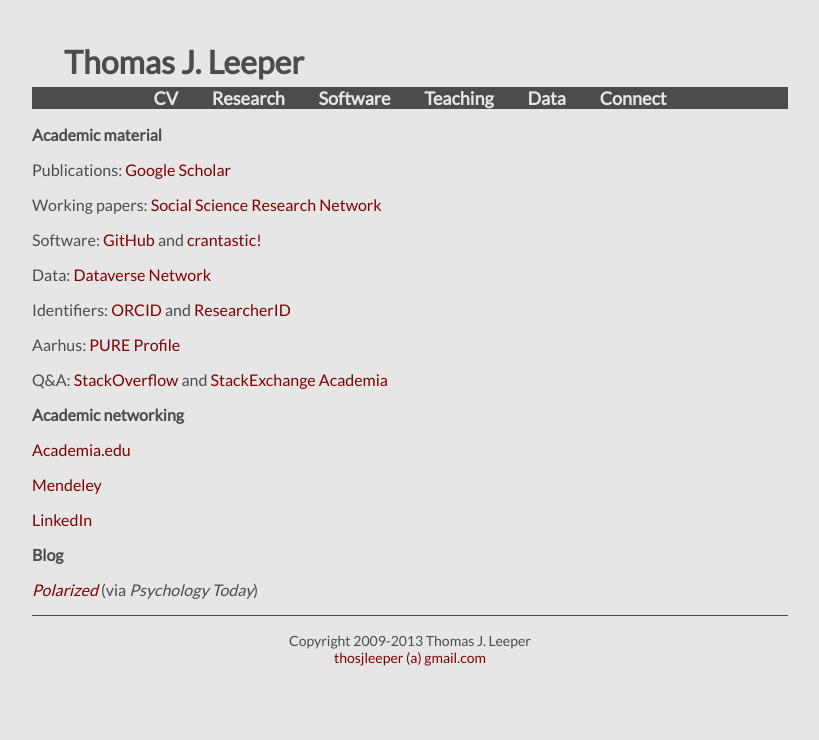
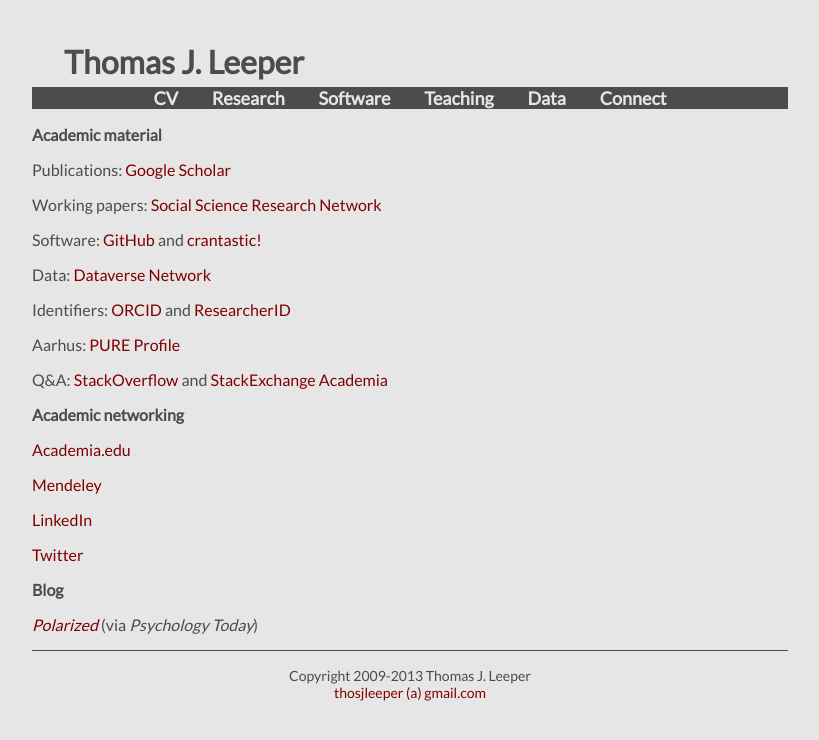
Before and after one commit to leeper/leeper.github.io, a Jekyll site: the page built from contact.md, in a window 1280 px wide. Shown: the top 740 px of the page, without its empty margins (230-1049 px from the left). Built offline with Jekyll 4.4.1, drawn with Linux system fonts in a browser that asks for light colours.

Commit message:
Add Twitter

```diff
--- a/contact.md
+++ b/contact.md
@@ -26,6 +26,7 @@
 
 [LinkedIn](http://www.linkedin.com/in/thomasjleeper)
 
+[Twitter](https://twitter.com/thosjleeper)
 
 ### Blog ###
 [*Polarized*](http://www.psychologytoday.com/blog/polarized) (via *Psychology Today*)
```
